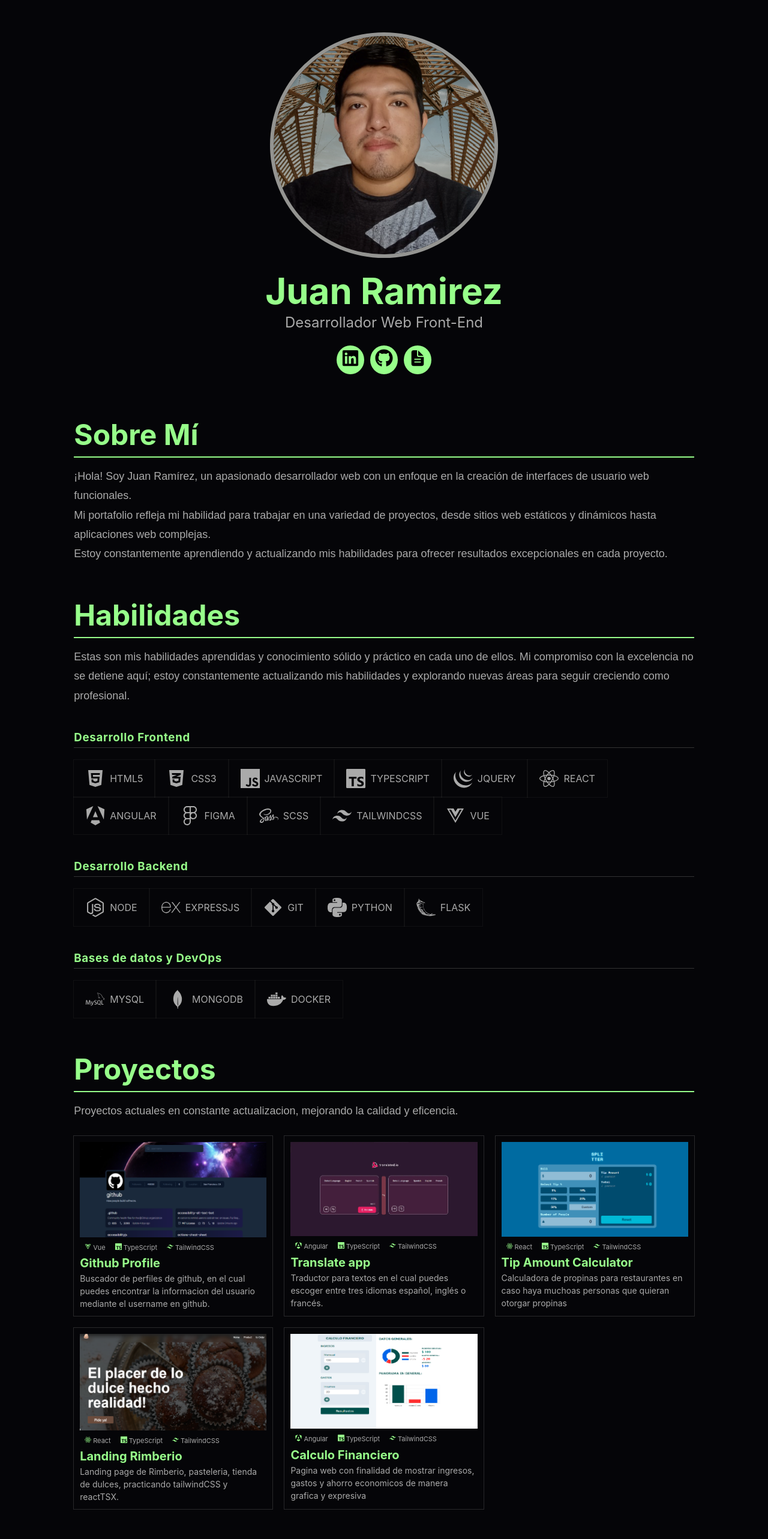
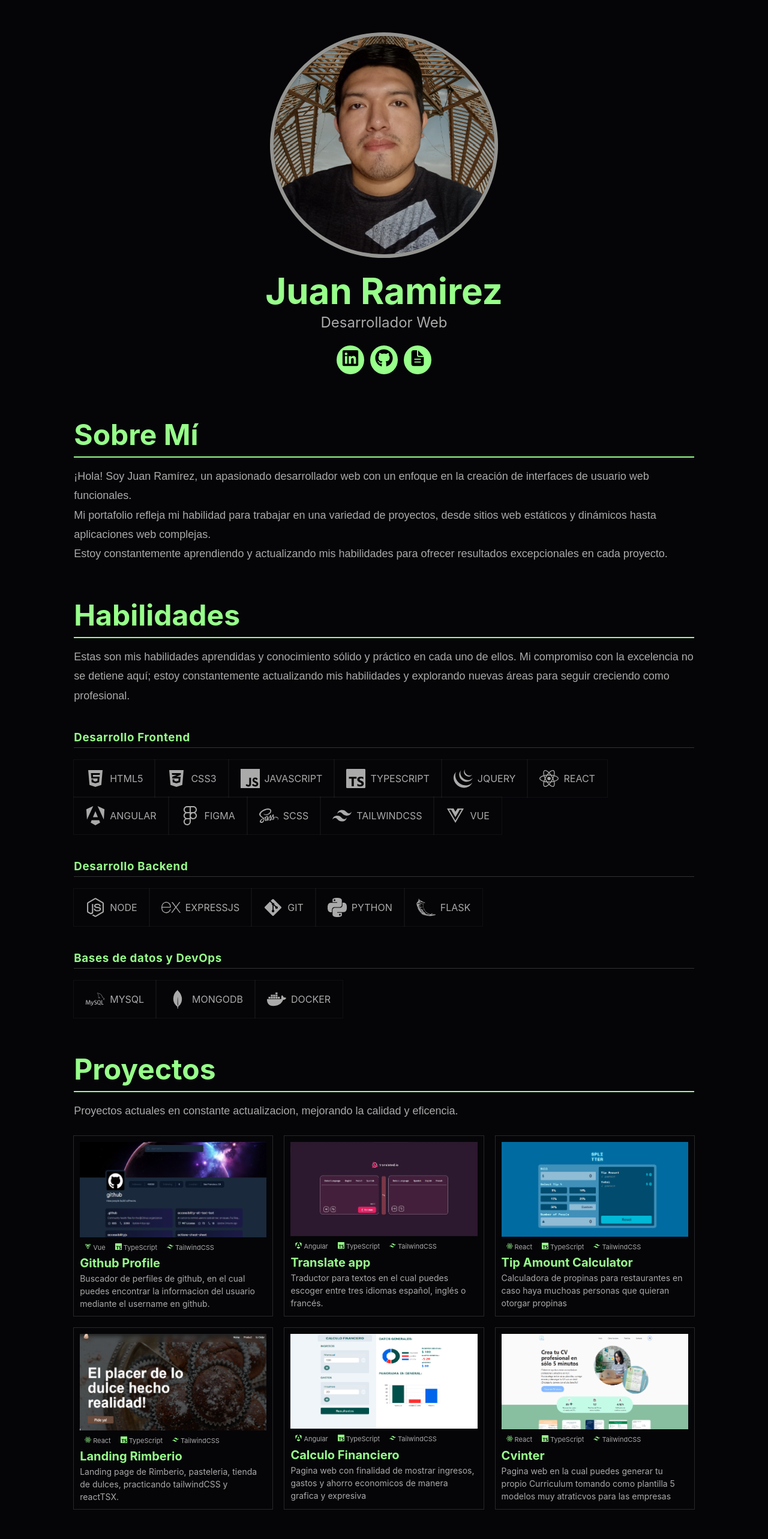
Before and after one commit to juanRCoder/updating-portfolio, a React (Vite) app: page / in a window 1280 px wide. Shown: the top 2566 px of the page at 60% size. Built offline with nearby package versions, Linux system fonts and the light colour scheme; the HTML template or start-up script is replaced by a standard one.

Commit message:
fix: add new project

```diff
--- a/src/components/Home/Home.tsx
+++ b/src/components/Home/Home.tsx
@@ -16,7 +16,7 @@ function Perfil() {
                     <img src={photo} alt='photo' title='juanRamirez' />
                 </div>
                 <h1 className='perfilContainer_box_name'>Juan Ramirez</h1>
-                <h1 className='perfilContainer_box_job'>Desarrollador Web Front-End</h1>
+                <h1 className='perfilContainer_box_job'>Desarrollador Web</h1>
                 <div className='perfilContainer_box_redes'>
                     {icons.map((icon, i) => (
                         <a href={icon.to} target="_BLANK" className="perfilContainer_box_redes_span" key={i} title={icon.title}>{icon.icon}</a>
--- a/src/components/projects/Projects.tsx
+++ b/src/components/projects/Projects.tsx
@@ -5,6 +5,7 @@ import TranslateApp from '../../assets/translate-app.webp';
 import RIMBERIO from '../../assets/project_RIMBERIO.webp';
 import TipAmountApp from '../../assets/tip-amount-app.png';
 import CalculoFinanciero from '../../assets/calculo-financiero.png';
+import Cvinter from '../../assets/cvinter.png';
 import './Projectss.scss';
 
 function Projects() {
@@ -42,7 +43,7 @@ function Projects() {
             github: 'https://github.com/juanRCoder/react-projects/tree/main/src/Pages/Rimberio',
             website: 'https://react-projects-2024.vercel.app/rimberio',
             description: 'Landing page de Rimberio, pasteleria, tienda de dulces, practicando tailwindCSS y reactTSX.',
-            tecnologias: [<FaReact />, <SiTypescript/>, <SiTailwindcss />],
+            tecnologias: [<FaReact />, <SiTypescript />, <SiTailwindcss />],
             names: ['React', 'TypeScript', 'TailwindCSS']
         },
         {
@@ -53,6 +54,15 @@ function Projects() {
             description: 'Pagina web con finalidad de mostrar ingresos, gastos y ahorro economicos de manera grafica y expresiva',
             tecnologias: [<SiAngular />, <SiTypescript />, <SiTailwindcss />],
             names: ['Angular', 'TypeScript', 'TailwindCSS']
+        },
+        {
+            img: Cvinter,
+            title: 'Cvinter',
+            github: 'https://github.com/juanRCoder/angular-projects/tree/main/src/app/calculo-financiero',
+            website: 'https://angular-mini-projects.vercel.app/calculo-financiero',
+            description: 'Pagina web en la cual puedes generar tu propio Curriculum tomando como plantilla 5 modelos muy atraticvos para las empresas',
+            tecnologias: [<FaReact />, <SiTypescript />, <SiTailwindcss />],
+            names: ['React', 'TypeScript', 'TailwindCSS']
         },
     ]
     return (
```
Also changed, not shown: src/assets/cvinter.png (added). Lines whose indentation alone changed are shown as unchanged.
